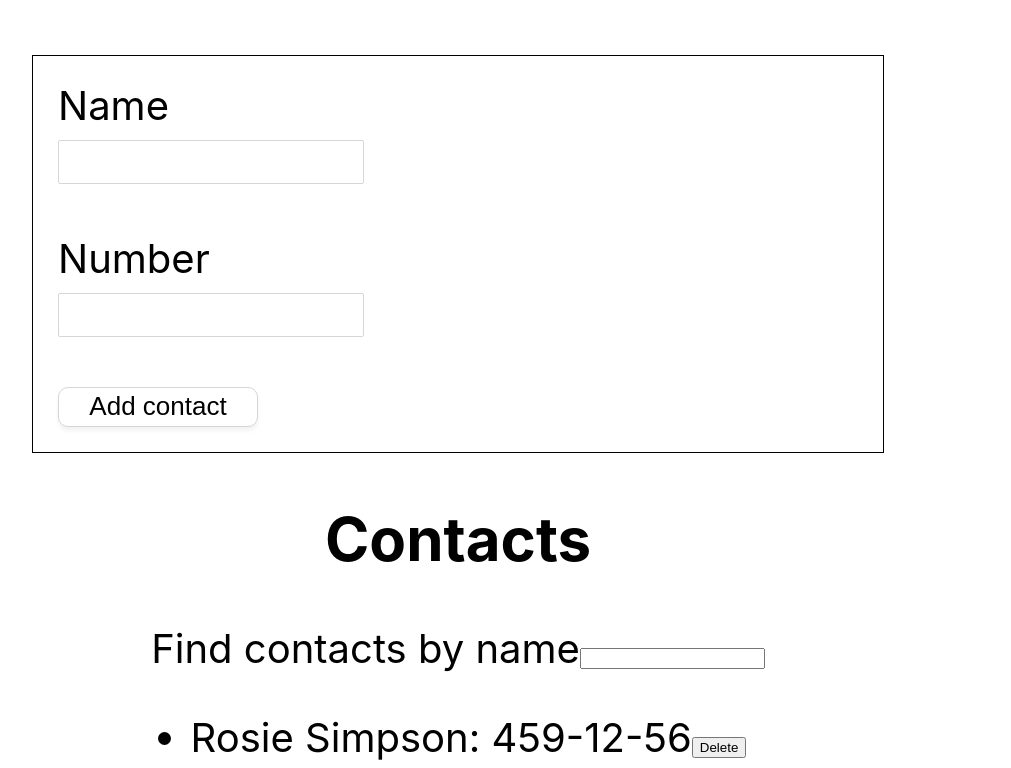
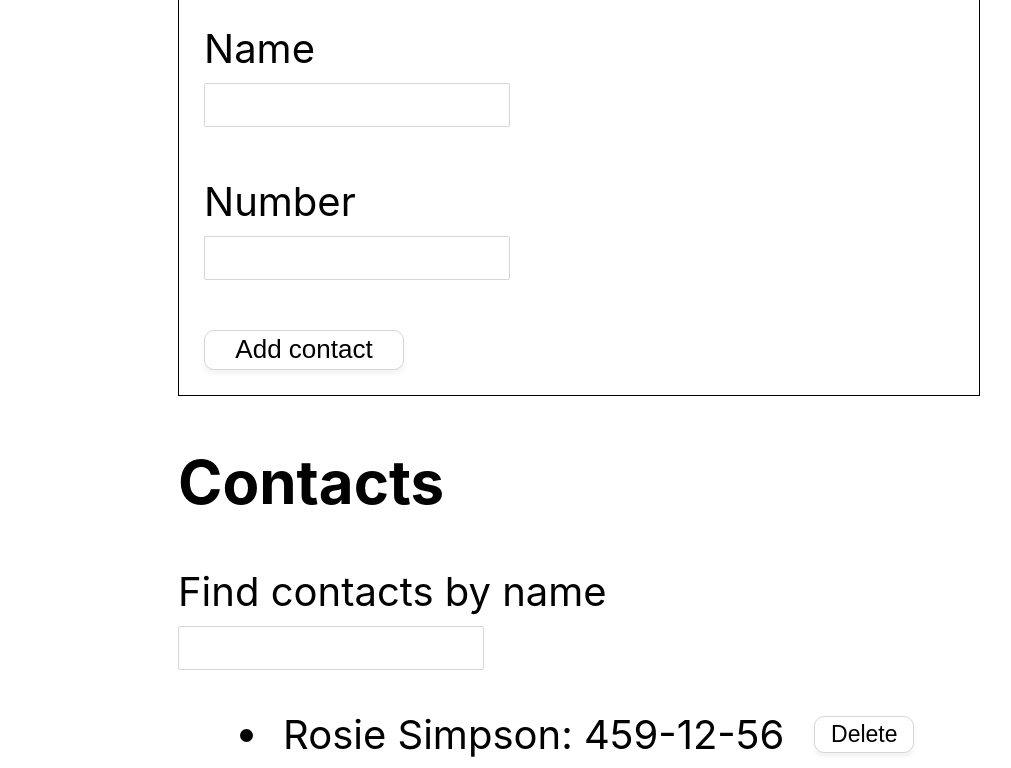
Before and after one commit to GitGoIT/goit-react-hw-04-phonebook, a React (Create React App) app: page / in a window 1280 px wide. Shown: the top 768 px of the page, without its empty margins (182-1193 px from the left). Built offline with nearby package versions, Linux system fonts and the light colour scheme.

Commit message:
commit_final-upd

```diff
--- a/src/components/App.jsx
+++ b/src/components/App.jsx
@@ -1,30 +1,24 @@
-// import { ContactForm } from "./ContactForm/ContactForm.jsx"
 import { Component } from "react";
 import { nanoid } from "nanoid";
-import css from './/ContactForm/ContactForm.module.css';
-
+import { ContactForm } from "./ContactForm/ContactForm.jsx"
+import { ContactList } from "./ContactList/ContactList.jsx";
+import { Filter } from "./Filter/Filter.jsx";
+import { contacts } from "./contacts.js";
 
 export class App extends Component {
 
    state = {
-        contacts: [
-           {id: nanoid(), name: 'Rosie Simpson', number: '459-12-56'},
-           {id: nanoid(), name: 'Hermione Kline', number: '443-89-12'},
-           {id: nanoid(), name: 'Eden Clements', number: '645-17-79'},
-           {id: nanoid(), name: 'Annie Copeland', number: '227-91-26'},
-       ],
-       name: '',
-       number: '',
+       contacts: [...contacts], // default array from contacts.js
        filter: ''
     }
 
-    addContact = (e) => {
-        e.preventDefault();
-        this.setState(prevState => {
-            const { name, number, contacts } = prevState;
+addContact = ({name, number}) => {
             if (this.isDublicate(name, number)) {    // cheking for dublicate in state list
                 return alert(`${name} is already in contacts`)
       }
+      this.setState(prevState => {
+        const { contacts } = prevState;
+
             const newContact = {
                 id: nanoid(),
                 name,
@@ -34,19 +28,11 @@ export class App extends Component {
         })
 }
 
-    deleteContact (id) {
+deleteContact = (id) => {
         this.setState(({ contacts }) => {
             const newContacts = contacts.filter(contact => contact.id !== id);
             return { contacts: newContacts}
        })
-    }
-
-    handleChange = ({ target }) => {
-        const { name, value } = target;
-        this.setState({
-            [name]: value
-        })
-
 }
 
 isDublicate(name, number) {
@@ -71,58 +57,35 @@ export class App extends Component {
         return result;
   }
 
+  handleFilter = ({ target }) => {
+    this.setState({ filter: target.value})
+  }
+
   render() {
-    const { addContact, handleChange } = this;
-    const { name, number } = this.state
+    const { addContact, deleteContact, handleFilter } = this;
     const contacts = this.getFilteredContacts();
-    const contact = contacts.map(({ id, name, number }) => <li key={id}>{name}: {number}<button onClick={() => this.deleteContact(id)} type="button">Delete</button></li>)
 
     return (
       <div
         style={{
+          marginLeft: 'auto',
+          marginRight: 'auto',
+          width: '70vh',
           height: '100vh',
           display: 'flex',
           flexDirection: "column",
           justifyContent: 'center',
-          alignItems: 'center',
+
           fontSize: 40,
           color: '#010101'
         }}
       >
         <h1>Phonebook</h1>
-        <form action="" className={css.container} onSubmit={addContact}>
-                    <div className={css.block}>
-                        <label htmlFor="">Name</label>
-                        <input onChange={handleChange} value={name} className={css.input}
-                            type="text"
-                            name="name"
-                            pattern="^[a-zA-Zа-яА-Я]+(([' -][a-zA-Zа-яА-Я ])?[a-zA-Zа-яА-Я]*)*$"
-                            title="Name may contain only letters, apostrophe, dash and spaces. For example Adrian, Jacob Mercer, Charles de Batz de Castelmore d'Artagnan"
-                            required
-                        />
-                    </div>
-                    <div className={css.block}>
-                        <label htmlFor="">Number</label>
-                        <input onChange={handleChange} value={number} className={css.input}
-                            type="tel"
-                            name="number"
-                            pattern="\+?\d{1,4}?[-.\s]?\(?\d{1,3}?\)?[-.\s]?\d{1,4}[-.\s]?\d{1,4}[-.\s]?\d{1,9}"
-                            title="Phone number must be digits and can contain spaces, dashes, parentheses and can start with +"
-                            required
-                        />
-                    </div>
-                    <button type="submit" className={css.btn}>Add contact</button>
-                </form>
+        <ContactForm onSubmit={addContact} />
 
         <h2>Contacts</h2>
-        <div>
-                    <label htmlFor="">Find contacts by name</label>
-                    <input name="filter" onChange={handleChange} type="text" />
-                </div>
-
-                <ul>
-                   {contact}
-                </ul>
+        <Filter handleChange={handleFilter} />
+        <ContactList contacts={contacts} deleteContact={deleteContact} />
       </div>
     );
   };
--- a/src/components/ContactForm/ContactForm.jsx
+++ b/src/components/ContactForm/ContactForm.jsx
@@ -1,122 +1,69 @@
-// import { Component } from "react";
-// import { nanoid } from "nanoid";
-// import propTypes from 'prop-types';
-// import css from './/ContactForm.module.css';
+import { Component } from "react";
+import PropTypes from 'prop-types';
+import css from './/ContactForm.module.css';
 
-// export class ContactForm extends Component {
 
-    // state = {
-    //     contacts: [
-    //        {id: nanoid(), name: 'Rosie Simpson', number: '459-12-56'},
-    //        {id: nanoid(), name: 'Hermione Kline', number: '443-89-12'},
-    //        {id: nanoid(), name: 'Eden Clements', number: '645-17-79'},
-    //        {id: nanoid(), name: 'Annie Copeland', number: '227-91-26'},
-    //    ],
-    //    name: '',
-    //    number: '',
-    //    filter: ''
-    // }
+export class ContactForm extends Component {
 
-    // addContact = (e) => {
-    //     e.preventDefault();
-    //     this.setState(prevState => {
-    //         const { name, number, contacts } = prevState;
-    //         if (this.isDublicate(name, number)) {    // cheking for dublicate in state list
-    //             return alert(`${name} is already in contacts`)
-    //         }
-    //         const newContact = {
-    //             id: nanoid(),
-    //             name,
-    //             number,
-    //         }
-    //         return {contacts: [newContact, ...contacts], name:"", number:""}
-    //     })
-    // }
+    state = {
+       name: '',
+       number: '',
+    };
 
-    // deleteContact (id) {
-    //     this.setState(({ contacts }) => {
-    //         const newContacts = contacts.filter(contact => contact.id !== id);
-    //         return { contacts: newContacts}
-    //    })
-    // }
+handleSubmit = (e) => {
+    e.preventDefault();
+    const { onSubmit } = this.props;
+    onSubmit({...this.state});
+    this.reset();
+    }
 
-    // handleChange = ({ target }) => {
-    //     const { name, value } = target;
-    //     this.setState({
-    //         [name]: value
-    //     })
+reset() {
+    this.setState({   // form reset
+        name: '',
+        number: '',
+       })
+}
 
-    // }
+handleChange = ({ target }) => {
+        const { name, value } = target;
+        this.setState({
+            [name]: value
+        })
+}
 
-    // isDublicate(name, number) {
-    //     const normalizedName = name.toLowerCase();
-    //     const normalizedNumber = number.toLowerCase();
-    //     const { contacts } = this.state;
-    //     const result = contacts.find(({ name, number }) => {
-    //         return (name.toLowerCase() === normalizedName && number.toLowerCase() === normalizedNumber)
-    //     })
-    //     return Boolean(result)
-    // }
+render() {
+    const { handleChange, handleSubmit } = this;
+    const { name, number } = this.state;
 
-    // getFilteredContacts() {
-    //     const { filter, contacts } = this.state;
-    //     if (!filter) {   // cheking if filter input is empty (false) then do nothing
-    //         return contacts;
-    //     }
-    //     const normalizedFilter = filter.toLowerCase();
-    //     const result = contacts.filter(({ name, number }) => {
-    //         return (name.toLowerCase().includes(normalizedFilter) || number.toLowerCase().includes(normalizedFilter) )
-    //     })
-    //     return result;
-    // }
+    return (
 
-    // render() {
-    //     const { addContact, handleChange } = this;
-    //     const { name, number } = this.state
-    //     const contacts = this.getFilteredContacts();
-    //     const contact = contacts.map(({ id, name, number }) => <li key={id}>{name}: {number}<button onClick={() => this.deleteContact(id)} type="button">Delete</button></li>)
+        <form className={css.container} onSubmit={handleSubmit}>
+                    <div className={css.block}>
+                        <label htmlFor="">Name</label>
+                        <input onChange={handleChange} value={name} className={css.input}
+                            type="text"
+                            name="name"
+                            pattern="^[a-zA-Zа-яА-Я]+(([' -][a-zA-Zа-яА-Я ])?[a-zA-Zа-яА-Я]*)*$"
+                            title="Name may contain only letters, apostrophe, dash and spaces. For example Adrian, Jacob Mercer, Charles de Batz de Castelmore d'Artagnan"
+                            required
+                        />
+                    </div>
+                    <div className={css.block}>
+                        <label htmlFor="">Number</label>
+                        <input onChange={handleChange} value={number} className={css.input}
+                            type="tel"
+                            name="number"
+                            pattern="\+?\d{1,4}?[-.\s]?\(?\d{1,3}?\)?[-.\s]?\d{1,4}[-.\s]?\d{1,4}[-.\s]?\d{1,9}"
+                            title="Phone number must be digits and can contain spaces, dashes, parentheses and can start with +"
+                            required
+                        />
+                    </div>
+                    <button type="submit" className={css.btn}>Add contact</button>
+                </form>
+    )
+}
+};
 
-        // return (
-        //     <div>
-                // <form action="" className={css.container} onSubmit={addContact}>
-                //     <div className={css.block}>
-                //         <label htmlFor="">Name</label>
-                //         <input onChange={handleChange} value={name} className={css.input}
-                //             type="text"
-                //             name="name"
-                //             pattern="^[a-zA-Zа-яА-Я]+(([' -][a-zA-Zа-яА-Я ])?[a-zA-Zа-яА-Я]*)*$"
-                //             title="Name may contain only letters, apostrophe, dash and spaces. For example Adrian, Jacob Mercer, Charles de Batz de Castelmore d'Artagnan"
-                //             required
-                //         />
-                //     </div>
-                //     <div className={css.block}>
-                //         <label htmlFor="">Number</label>
-                //         <input onChange={handleChange} value={number} className={css.input}
-                //             type="tel"
-                //             name="number"
-                //             pattern="\+?\d{1,4}?[-.\s]?\(?\d{1,3}?\)?[-.\s]?\d{1,4}[-.\s]?\d{1,4}[-.\s]?\d{1,9}"
-                //             title="Phone number must be digits and can contain spaces, dashes, parentheses and can start with +"
-                //             required
-                //         />
-                //     </div>
-                //     <button type="submit" className={css.btn}>Add contact</button>
-                // </form>
-        //--Filter--//
-        //         <div>
-        //             <label htmlFor="">Find contacts by name</label>
-        //             <input name="filter" onChange={handleChange} type="text" />
-        //         </div>
-        // //--ContactList--//
-        //         <ul>
-        //            {contact}
-        //         </ul>
-
-//             </div>
-//         )
-//     }
-// }
-
-// ContactForm.propTypes = {
-// //   options: propTypes.arrayOf(propTypes.number).isRequired,
-// //   onLeaveFeedback: propTypes.func.isRequired,
-// };
+ContactForm.propTypes = {
+    onSubmit: PropTypes.func.isRequired,
+}
--- a/src/components/ContactForm/ContactForm.module.css
+++ b/src/components/ContactForm/ContactForm.module.css
@@ -1,5 +1,5 @@
 .container {
-    width: 800px;
+    width: 750px;
     display: flex;
     padding: 25px;
     flex-direction: column;
@@ -18,6 +18,7 @@
     height: 40px;
     border: 1px solid rgb(216, 213, 213);
     border-radius: 2px;
+    font-size: 26px;
 }
 
 .btn {
--- a/src/components/ContactList/ContactList.jsx
+++ b/src/components/ContactList/ContactList.jsx
@@ -0,0 +1,23 @@
+import PropTypes from 'prop-types';
+import css from './ContactList.module.css';
+
+export const ContactList = ({ contacts, deleteContact }) => {
+
+    const contact = contacts.map(({ id, name, number }) => <li  className={css.item} key={id}>{name}: {number}
+        <button onClick={() => deleteContact(id)} type="button" className={css.btn}>Delete</button></li>)
+
+    return(
+            <ul className={css.list}>
+                {contact}
+            </ul>
+    )
+}
+
+ContactList.propTypes = {
+    deleteContact: PropTypes.func.isRequired,
+    contacts: PropTypes.arrayOf(PropTypes.shape({
+    id: PropTypes.string.isRequired,
+    name: PropTypes.string.isRequired,
+    number: PropTypes.string.isRequired,
+    }))
+}
--- a/src/components/ContactList/ContactList.module.css
+++ b/src/components/ContactList/ContactList.module.css
@@ -0,0 +1,31 @@
+.list {
+    width: 750px;
+    margin-left: 55px;
+    display: flex;
+    flex-direction: column;
+    gap: 20px;
+}
+
+.item {
+    display: flex;
+    align-items: center;
+    gap: 10px;
+}
+
+.item::before {
+    content: '';
+    display: list-item;
+}
+
+
+.btn {
+    width: 100px;
+    height: 37px;
+    margin-left: 20px;
+    font-size: 23px;
+    border: 1px solid rgb(216, 213, 213);
+    border-radius: 10px;
+    background-color: white;
+    box-shadow: 0px 4px 4px rgba(0, 0, 0, 0.05);
+    cursor: pointer;
+}
--- a/src/components/Filter/Filter.jsx
+++ b/src/components/Filter/Filter.jsx
@@ -0,0 +1,16 @@
+import PropTypes from 'prop-types';
+import css from './Filter.module.css';
+
+export const Filter = ({handleChange}) => {
+
+    return(
+            <div className={css.container}>
+                    <label htmlFor="">Find contacts by name</label>
+                    <input name="filter" onChange={handleChange} type="text" className={css.input}/>
+            </div>
+    )
+}
+
+Filter.propTypes = {
+  handleChange: PropTypes.func.isRequired,
+}
--- a/src/components/Filter/Filter.module.css
+++ b/src/components/Filter/Filter.module.css
@@ -0,0 +1,13 @@
+.container {
+    display: flex;
+    flex-direction: column;
+    gap: 10px;
+}
+
+.input {
+    width: 300px;
+    height: 40px;
+    border: 1px solid rgb(216, 213, 213);
+    border-radius: 2px;
+    font-size: 26px;
+}
--- /dev/null
+++ b/src/components/contacts.js
@@ -0,0 +1,8 @@
+import { nanoid } from "nanoid";
+
+export const contacts = [
+    {id: nanoid(), name: 'Rosie Simpson', number: '459-12-56'},
+    {id: nanoid(), name: 'Hermione Kline', number: '443-89-12'},
+    {id: nanoid(), name: 'Eden Clements', number: '645-17-79'},
+    {id: nanoid(), name: 'Annie Copeland', number: '227-91-26'},
+]
```
Lines whose indentation alone changed are shown as unchanged.
